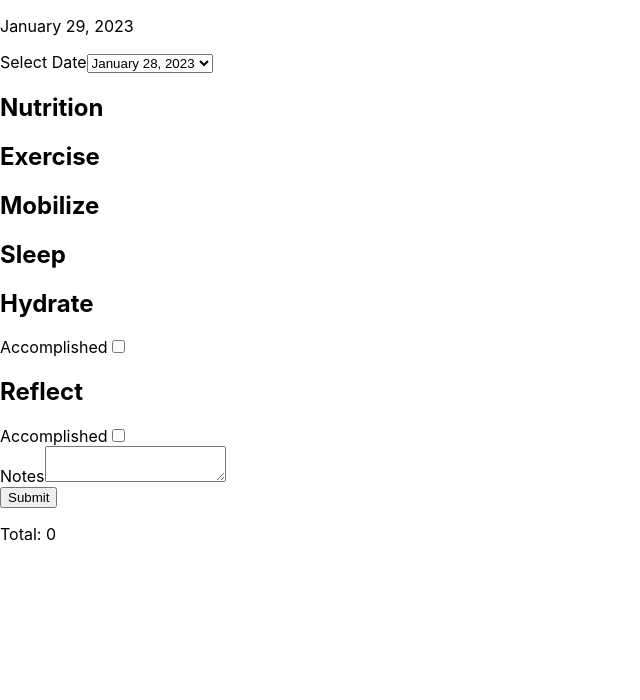
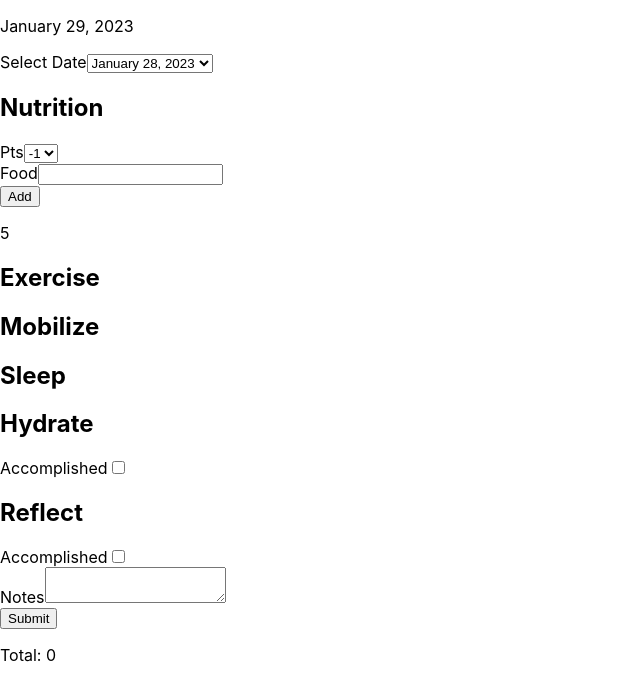
Before and after one commit to peter7n/whole-life-tracker, a React (Create React App) app: page / in a window 1280 px wide. Shown: the top 700 px of the page, without its empty margins (0-640 px from the left). Built offline with nearby package versions, Linux system fonts and the light colour scheme.

Commit message:
add nutrition functionality for adding points deducted for noncompliant foods

```diff
--- a/src/HabitsPanel/HabitsPanel.js
+++ b/src/HabitsPanel/HabitsPanel.js
@@ -22,6 +22,8 @@ const HabitsPanel = (props) => {
 		} else if (habit === 'REFLECT') {
 			setReflectScore(reflectScore + points);
 			setReflectNotes(notes);
+		} else if (habit === 'NUTRITION') {
+			console.log(habit, points, notes);
 		}
 	}
 
@@ -41,7 +43,7 @@ const HabitsPanel = (props) => {
 
 	return (
 		<form onSubmit={submitHandler}>
-			<NutritionRow />
+			<NutritionRow onScoreUpdate={scoreUpdateHandler} />
 			<ExerciseRow />
 			<MobilizeRow />
 			<SleepRow onScoreUpdate={scoreUpdateHandler} />
--- a/src/HabitsPanel/HydrateRow.js
+++ b/src/HabitsPanel/HydrateRow.js
@@ -4,6 +4,7 @@ import Input from '../UI/Input';
 
 const HydrateRow = (props) => {
 	const [hydrateChecked, setHydrateState] = useState(false);
+
 	const hydrateCheckHandler = () => {
 		if (!hydrateChecked) {
 			setHydrateState(true);
--- a/src/HabitsPanel/NutritionRow.js
+++ b/src/HabitsPanel/NutritionRow.js
@@ -1,8 +1,50 @@
+import { useState } from 'react';
 import HabitRow from '../UI/HabitRow';
+import Input from '../UI/Input';
 
-const NutritionRow = () => {
+const NutritionRow = (props) => {
+	const [pointsSelected, setPointsSelected] = useState(-1);
+	const [enteredFood, setEnteredFood] = useState('');
+	const [foodArray, setFoodArray] = useState([]);
+	const [nutritionPoints, setNutritionPoints] = useState(5);
+
+	const pointsSelectHandler = (event) => {
+		setPointsSelected(event.target.value);
+	}
+
+	const foodEnteredHandler = (event) => {
+		setEnteredFood(event.target.value);
+	}
+
+	const clickHandler = (event) => {
+		event.preventDefault(); // prevent form submission
+		let foodEntry = {
+			points: pointsSelected,
+			food: enteredFood
+		};
+		setFoodArray((prevFoodArray) => {
+			return [foodEntry, ...prevFoodArray];
+		});
+		setNutritionPoints(nutritionPoints + +pointsSelected);
+		props.onScoreUpdate('NUTRITION', nutritionPoints, foodArray);
+	};
+
 	return (
 		<HabitRow name="Nutrition">
+			<Input
+				type="select"
+				id="nutrition-select"
+				label="Pts"
+				value={pointsSelected}
+				onChange={pointsSelectHandler} />
+			<Input
+				type="text"
+				id="nutrition-text"
+				label="Food"
+				value={enteredFood}
+				onChange={foodEnteredHandler} />
+			<button onClick={clickHandler}>Add</button>
+			<p>{nutritionPoints}</p>
 		</HabitRow>
 	);
 }
--- a/src/HabitsPanel/ReflectRow.js
+++ b/src/HabitsPanel/ReflectRow.js
@@ -34,6 +34,7 @@ const ReflectRow = (props) => {
 				id="reflect-text"
 				value={enteredReflectNotes}
 				onChange={reflectNotesHandler} />
+			{reflectChecked && <p>+5</p>}
 		</HabitRow>
 	);
 }
--- a/src/UI/Input.js
+++ b/src/UI/Input.js
@@ -5,37 +5,37 @@ const Input = (props) => {
 
 	const checkbox =
 		<div>
-			<label htmlFor="{props.id}">{props.label}</label>
-			<input type="checkbox" id="{props.id}" name="{props.id}" onChange={props.onChange} />
+			<label htmlFor={props.id}>{props.label}</label>
+			<input type="checkbox" id={props.id} name={props.id} onChange={props.onChange} />
 		</div>;
 
 	const textarea =
 		<div>
-			<label htmlFor="props.id">{props.label}</label>
-			<textarea id="props.id" name="props.id" onChange={props.onChange} ></textarea>
+			<label htmlFor={props.id}>{props.label}</label>
+			<textarea id={props.id} name={props.id} onChange={props.onChange} value={props.value} ></textarea>
 		</div>;
 
 	const text =
 		<div>
-			<label htmlFor="props.id">{props.label}</label>
-			<input type="text" id="props.id" name="props.id" />
+			<label htmlFor={props.id}>{props.label}</label>
+			<input type="text" id={props.id} name={props.id} value={props.value} onChange={props.onChange} />
 		</div>;
 
 	const select =
 		<div>
-			<label htmlFor="props.id">{props.label}</label>
-			<select name="props.id" id="props.id">
-				<option value="1">-1</option>
-				<option value="2">-2</option>
-				<option value="3">-3</option>
-				<option value="3">-4</option>
-				<option value="3">-5</option>
+			<label htmlFor={props.id}>{props.label}</label>
+			<select name={props.id} id={props.id} value={props.value} onChange={props.onChange}>
+				<option value="-1">-1</option>
+				<option value="-2">-2</option>
+				<option value="-3">-3</option>
+				<option value="-4">-4</option>
+				<option value="-5">-5</option>
 			</select>
 		</div>;
 
 	const submit =
 		<div>
-			<input type="submit" value="submit" />
+			<input type="submit" value="submit" id={props.id} />
 		</div>;
 
 	if (props.type === 'checkbox') {
```
